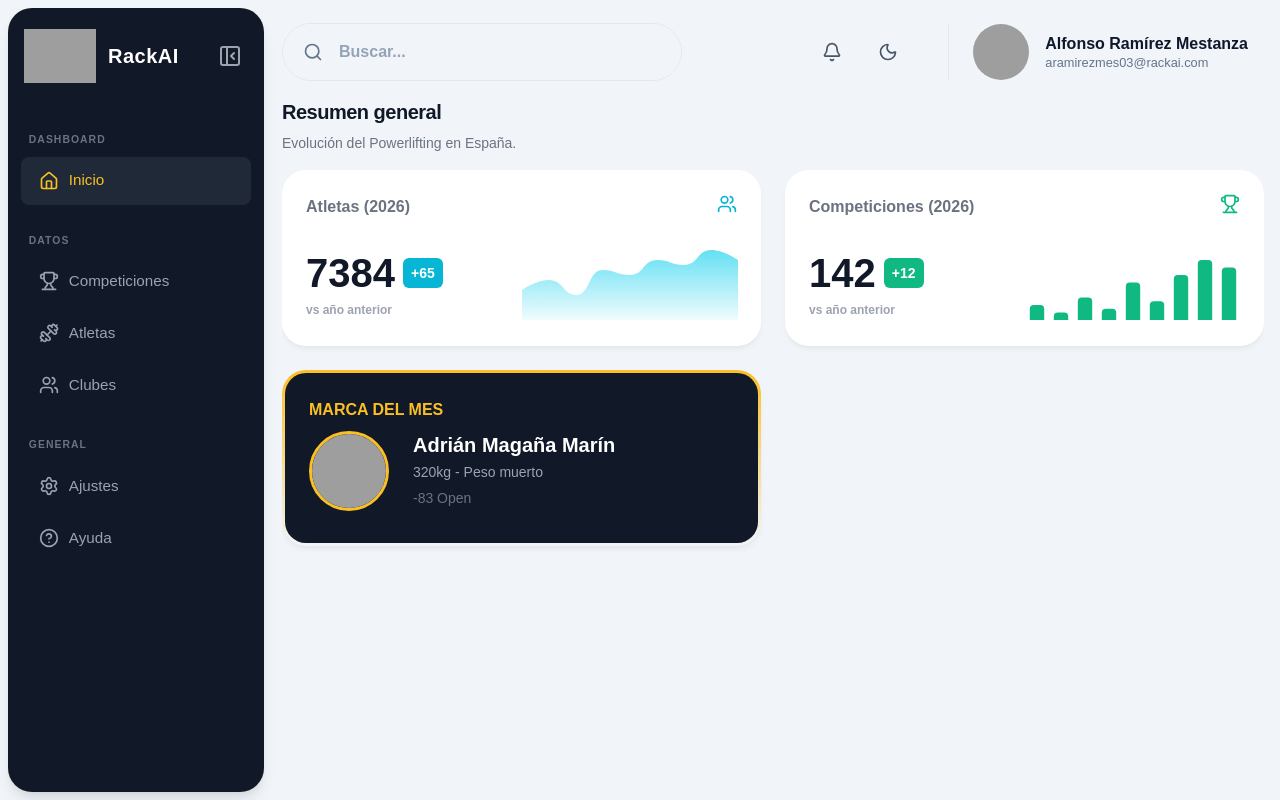
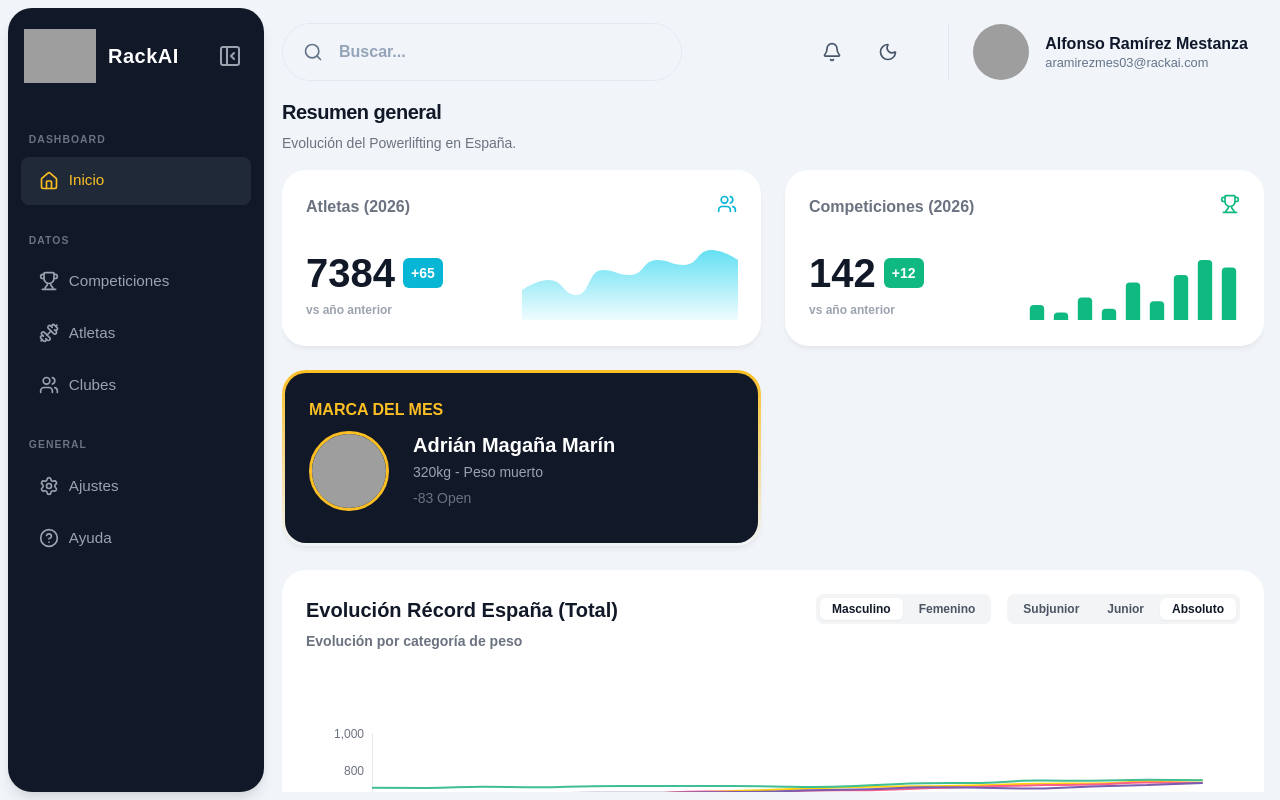
Before and after one commit to arammes003/RackAI, a React (Vite) app in the folder app/client/: page / in a window 1280 px wide. Built offline with nearby package versions, Linux system fonts and the light colour scheme; grey boxes are pictures that could not be loaded.

Commit message:
feat: Implement the new Home page featuring statistical cards, a highlight card, and an interactive evolution chart with dynamic filtering.

```diff
--- /dev/null
+++ b/app/client/src/components/stats/EvolutionChart.jsx
@@ -0,0 +1,156 @@
+import React, { useState } from 'react';
+import ReactECharts from 'echarts-for-react';
+import '../../styles/Home.css';
+
+const getChartOption = (activeSex, activeAgeCategory) => {
+    // Generate realistic-looking data for weight classes
+    // Men's classes: 53, 59, 66, 74, 83, 93, 105, 120, +120
+    // Women's classes: 43, 47, 52, 57, 63, 69, 76, 84, +84
+
+    const menClasses = ['-53', '-59', '-66', '-74', '-83', '-93', '-105', '-120', '+120'];
+    const womenClasses = ['-43', '-47', '-52', '-57', '-63', '-69', '-76', '-84', '+84'];
+
+    const currentClasses = activeSex === 'Masculino' ? menClasses : womenClasses;
+
+    // Base multipliers for age category
+    const ageMultiplier = activeAgeCategory === 'Subjunior' ? 0.8 : activeAgeCategory === 'Junior' ? 0.92 : 1.0;
+
+    // Helper to generate an increasing trend with random variations around a base max
+    const generateTrend = (baseMax) => {
+        const trend = [];
+        let current = baseMax * 0.7; // Start at 70% of potential max
+        for (let i = 0; i < 16; i++) {
+            current += (Math.random() * 20) - 5; // Mostly increase
+            if (current > baseMax) current = baseMax; // Cap at max
+            trend.push(Math.round(current * ageMultiplier));
+        }
+        return trend;
+    };
+
+    // Define approximate max totals for each weight class (Men/Women logic simplified for mock)
+    // Heavier classes generally lift more
+    const classMaxTotals = activeSex === 'Masculino'
+        ? [450, 550, 650, 750, 825, 880, 920, 960, 1000] // Men
+        : [300, 380, 420, 480, 520, 560, 600, 640, 680]; // Women
+
+    const series = currentClasses.map((weightClass, index) => {
+        const data = generateTrend(classMaxTotals[index] || 500);
+        return {
+            name: weightClass,
+            type: 'line',
+            smooth: true,
+            showSymbol: false,
+            lineStyle: { width: 2 },
+            emphasis: { focus: 'series' },
+            data: data
+        };
+    });
+
+    return {
+        grid: {
+            left: '3%',
+            right: '4%',
+            bottom: '3%',
+            containLabel: true
+        },
+        tooltip: {
+            trigger: 'axis',
+            backgroundColor: 'rgba(255, 255, 255, 0.95)',
+            borderRadius: 8,
+            padding: 12,
+            textStyle: {
+                color: '#1f2937'
+            },
+            formatter: function (params) {
+                let result = `<div style="margin-bottom: 4px; font-weight: bold; color: #6b7280;">${params[0].axisValue}</div>`;
+                // Sort params by value descending for better readability
+                params.sort((a, b) => b.data - a.data);
+                params.forEach(param => {
+                    result += `
+                        <div style="display: flex; align-items: center; justify-content: space-between; gap: 12px; margin-top: 4px;">
+                            <div style="display: flex; align-items: center; gap: 6px;">
+                                ${param.marker}
+                                <span style="font-size: 13px;">${param.seriesName}</span>
+                            </div>
+                            <span style="font-weight: 700; font-size: 13px;">${param.data} kg</span>
+                        </div>
+                    `;
+                });
+                return result;
+            }
+        },
+        xAxis: {
+            type: 'category',
+            boundaryGap: false,
+            data: ['2011', '2012', '2013', '2014', '2015', '2016', '2017', '2018', '2019', '2020', '2021', '2022', '2023', '2024', '2025', '2026'],
+            axisLine: { show: true, lineStyle: { color: '#e5e7eb' } },
+            axisTick: { show: false },
+            axisLabel: { color: '#6b7280' }
+        },
+        yAxis: {
+            type: 'value',
+            max: 1000,
+            splitLine: { show: false },
+            axisLine: { show: true, lineStyle: { color: '#e5e7eb' } },
+            axisLabel: { color: '#6b7280' }
+        },
+        series: series
+    };
+};
+
+const EvolutionChart = () => {
+    const [activeSex, setActiveSex] = useState('Masculino');
+    const [activeAgeCategory, setActiveAgeCategory] = useState('Absoluto');
+
+    const sexes = ['Masculino', 'Femenino'];
+    const ageCategories = ['Subjunior', 'Junior', 'Absoluto'];
+
+    // Generate the chart option
+    const chartOption = getChartOption(activeSex, activeAgeCategory);
+
+    return (
+        <div className="evolution-chart-card">
+            <div className="evolution-chart-header">
+                <div>
+                    <h3 className="evolution-chart-title">Evolución Récord España (Total)</h3>
+                    <p className="evolution-chart-subtitle">Evolución por categoría de peso</p>
+                </div>
+                <div className="evolution-chart-controls">
+                    <div className="evolution-chart-filters">
+                        {sexes.map(sex => (
+                            <button
+                                key={sex}
+                                className={`filter-button ${activeSex === sex ? 'active' : ''}`}
+                                onClick={() => setActiveSex(sex)}
+                            >
+                                {sex}
+                            </button>
+                        ))}
+                    </div>
+
+                    <div className="evolution-chart-filters">
+                        {ageCategories.map(cat => (
+                            <button
+                                key={cat}
+                                className={`filter-button ${activeAgeCategory === cat ? 'active' : ''}`}
+                                onClick={() => setActiveAgeCategory(cat)}
+                            >
+                                {cat}
+                            </button>
+                        ))}
+                    </div>
+                </div>
+            </div>
+            <div className="evolution-chart-container">
+                <ReactECharts
+                    option={chartOption}
+                    style={{ height: '100%', width: '100%' }}
+                    opts={{ renderer: 'svg' }}
+                    notMerge={true}
+                />
+            </div>
+        </div>
+    );
+};
+
+export default EvolutionChart;
--- a/app/client/src/pages/Home.jsx
+++ b/app/client/src/pages/Home.jsx
@@ -3,6 +3,7 @@ import StatCard from '../components/stats/StatCard';
 import HighlightCard from '../components/stats/HighlightCard';
 import { Users, Trophy } from 'lucide-react';
 import adriImage from '../assets/adri.png';
+import EvolutionChart from '../components/stats/EvolutionChart';
 import '../styles/Home.css';
 
 const Home = () => {
@@ -85,6 +86,8 @@ const Home = () => {
                         category="-83 Open"
                         imageUrl={adriImage}
                     />
+
+                    <EvolutionChart />
                 </div>
             </div>
         </div>
--- a/app/client/src/styles/Home.css
+++ b/app/client/src/styles/Home.css
@@ -188,3 +188,107 @@
     color: #6b7280; /* Gray 500 */
     font-weight: 500;
 }
+
+/* Evolution Chart Styling */
+.evolution-chart-card {
+    background-color: white;
+    border-radius: 1.5rem;
+    padding: 1.5rem;
+    box-shadow: 0 4px 6px -1px rgba(0, 0, 0, 0.05), 0 2px 4px -1px rgba(0, 0, 0, 0.03);
+    grid-column: span 2; /* Occupy 2 columns by default (2/3 in 3-col grid) */
+    display: flex;
+    flex-direction: column;
+    height: 400px;
+}
+
+.evolution-chart-header {
+    display: flex;
+    justify-content: space-between;
+    align-items: flex-start;
+    margin-bottom: 1rem;
+}
+
+.evolution-chart-title {
+    font-size: 1.25rem;
+    font-weight: 800;
+    color: #111827;
+    margin-bottom: 0.25rem;
+}
+
+.evolution-chart-subtitle {
+    font-size: 0.875rem;
+    color: #6b7280;
+    font-weight: 600;
+}
+
+.evolution-chart-controls {
+    display: flex;
+    gap: 1rem;
+    align-items: center;
+    flex-wrap: wrap;
+}
+
+.evolution-chart-filters {
+    display: flex;
+    gap: 0.25rem;
+    background-color: #f3f4f6;
+    padding: 0.25rem; /* Reduced padding */
+    border-radius: 0.5rem; /* Slightly smaller radius */
+}
+
+.filter-button {
+    padding: 0.25rem 0.75rem; /* Reduced padding */
+    border-radius: 0.375rem;
+    font-size: 0.75rem; /* Smaller font size */
+    font-weight: 600;
+    color: #4b5563;
+    background: transparent;
+    border: none;
+    cursor: pointer;
+    transition: all 0.2s;
+}
+
+.filter-button.active {
+    background-color: white;
+    color: #111827;
+    box-shadow: 0 1px 2px 0 rgba(0, 0, 0, 0.05);
+}
+
+.filter-button:hover:not(.active) {
+    color: #111827;
+}
+
+.evolution-chart-select {
+    padding: 0.25rem 0.75rem;
+    border-radius: 0.5rem;
+    border: 1px solid #e5e7eb;
+    background-color: white;
+    font-size: 0.75rem;
+    font-weight: 600;
+    color: #374151;
+    cursor: pointer;
+    outline: none;
+}
+
+.evolution-chart-select:focus {
+    border-color: #fbbf24;
+    box-shadow: 0 0 0 2px #fbbf24;
+    outline: none;
+}
+
+.evolution-chart-container {
+    flex: 1;
+    width: 100%;
+}
+
+@media (max-width: 1280px) {
+    .evolution-chart-card {
+        grid-column: span 2; /* Full width on tablet */
+    }
+}
+
+@media (max-width: 768px) {
+    .evolution-chart-card {
+        grid-column: span 1; /* Stack on mobile */
+    }
+}
```
